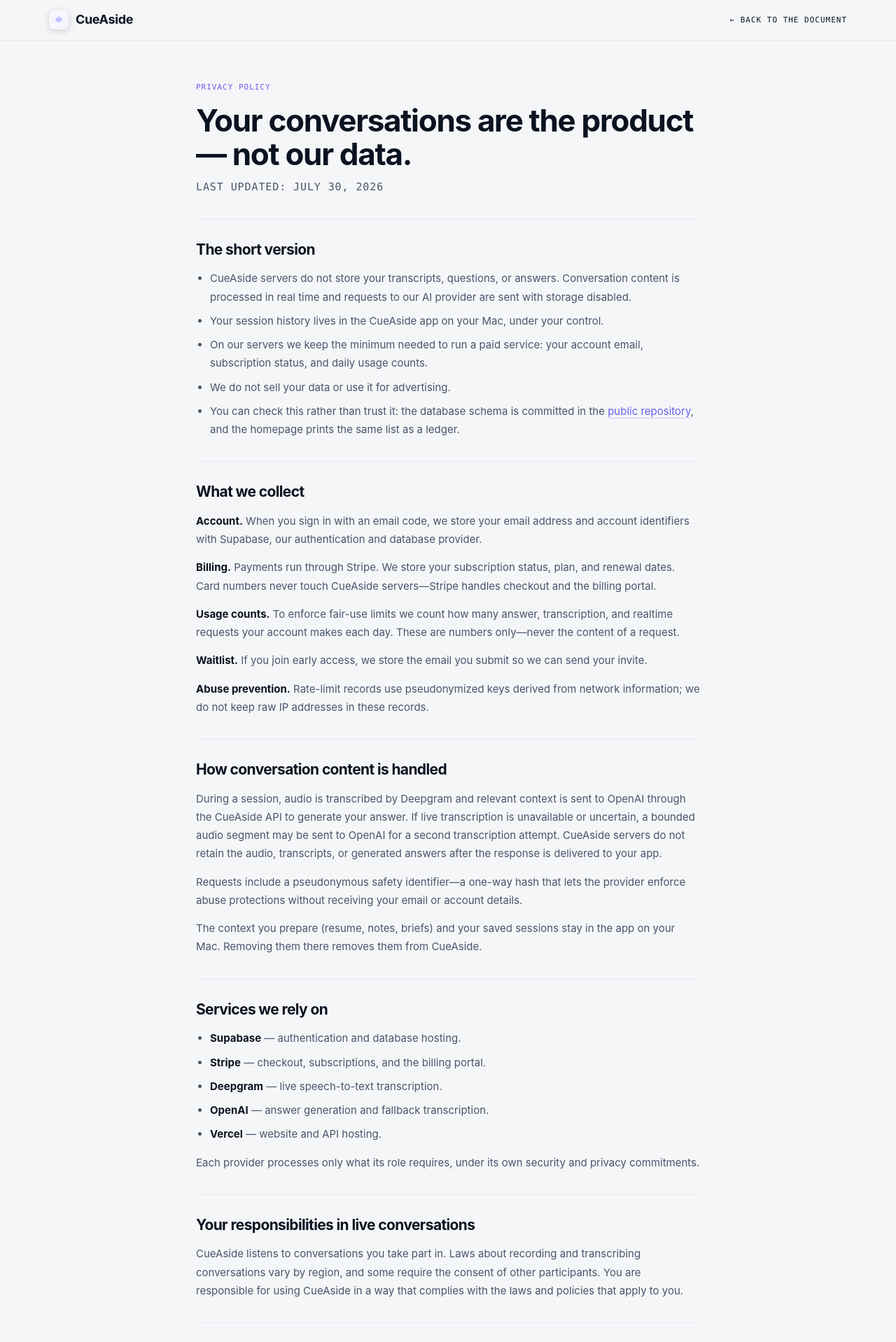
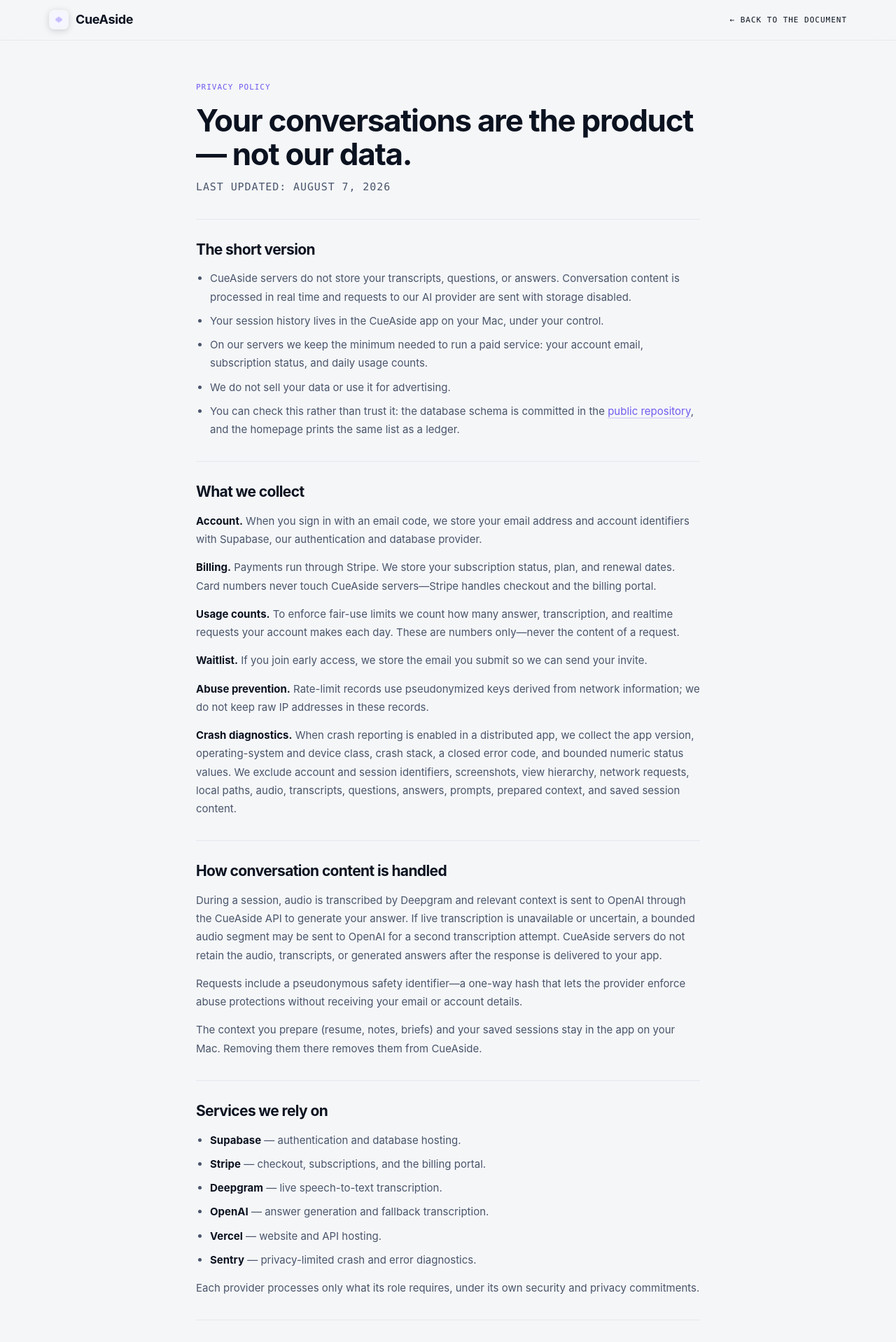
Before and after one commit to yachengong/cueaside-website, a Next.js app: page /privacy in a window 1280 px wide. Shown: the top 1918 px of the page at 70% size. Built offline with nearby package versions, Linux system fonts and the light colour scheme.

Commit message:
Document privacy-safe macOS diagnostics

```diff
--- a/app/privacy/page.tsx
+++ b/app/privacy/page.tsx
@@ -32,7 +32,7 @@
           Privacy Policy
         </div>
         <h1>Your conversations are the product — not our data.</h1>
-        <p className="legal-updated">Last updated: July 30, 2026</p>
+        <p className="legal-updated">Last updated: August 7, 2026</p>
 
         <section>
           <h2>The short version</h2>
@@ -94,6 +94,15 @@
             pseudonymized keys derived from network information; we do not keep
             raw IP addresses in these records.
           </p>
+          <p>
+            <strong>Crash diagnostics.</strong> When crash reporting is enabled
+            in a distributed app, we collect the app version, operating-system
+            and device class, crash stack, a closed error code, and bounded
+            numeric status values. We exclude account and session identifiers,
+            screenshots, view hierarchy, network requests, local paths, audio,
+            transcripts, questions, answers, prompts, prepared context, and
+            saved session content.
+          </p>
         </section>
 
         <section>
@@ -138,6 +147,10 @@
             </li>
             <li>
               <strong>Vercel</strong> — website and API hosting.
+            </li>
+            <li>
+              <strong>Sentry</strong> — privacy-limited crash and error
+              diagnostics.
             </li>
           </ul>
           <p>
```
Also changed, not shown: 1 other file (tests, documents, lock files or other folders).
